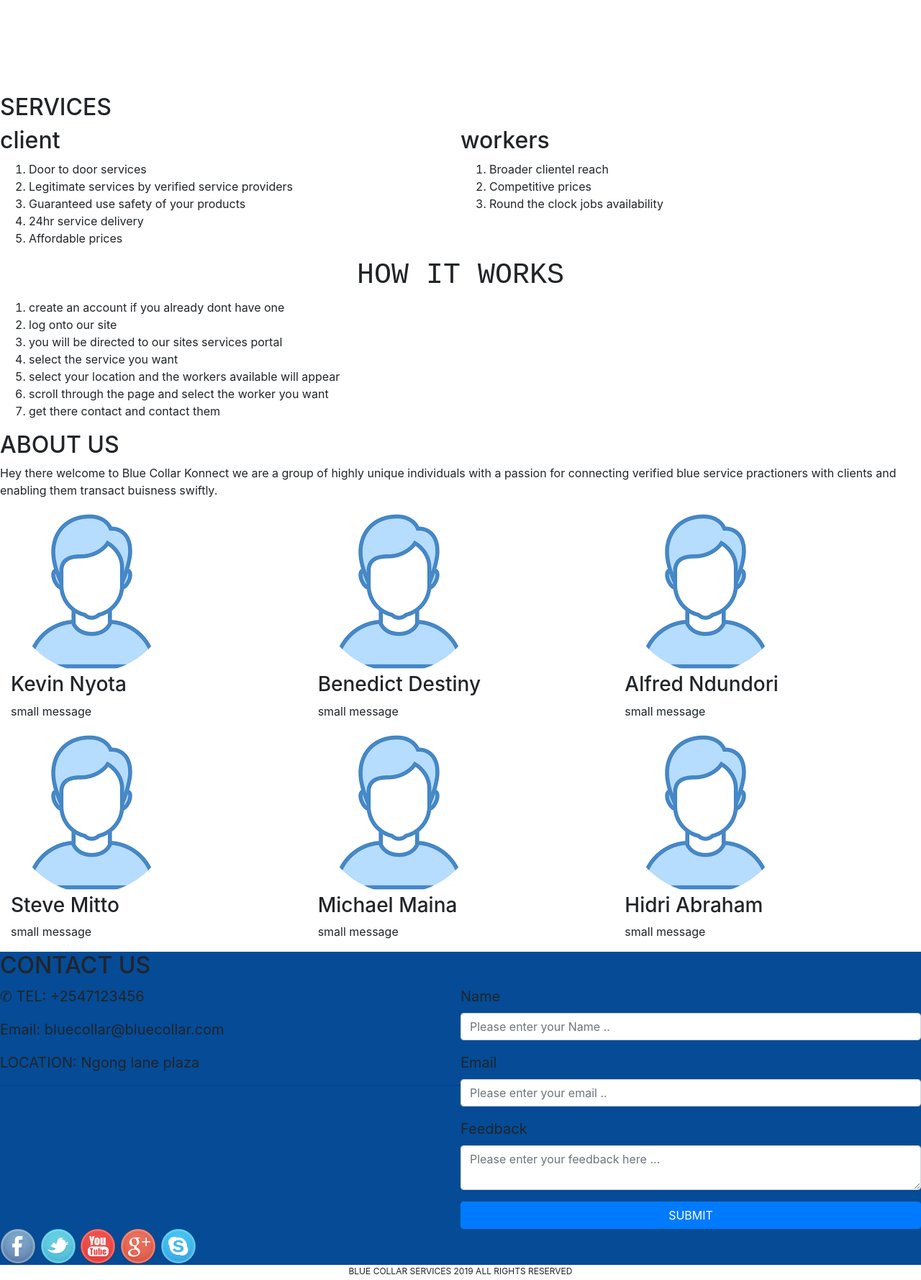
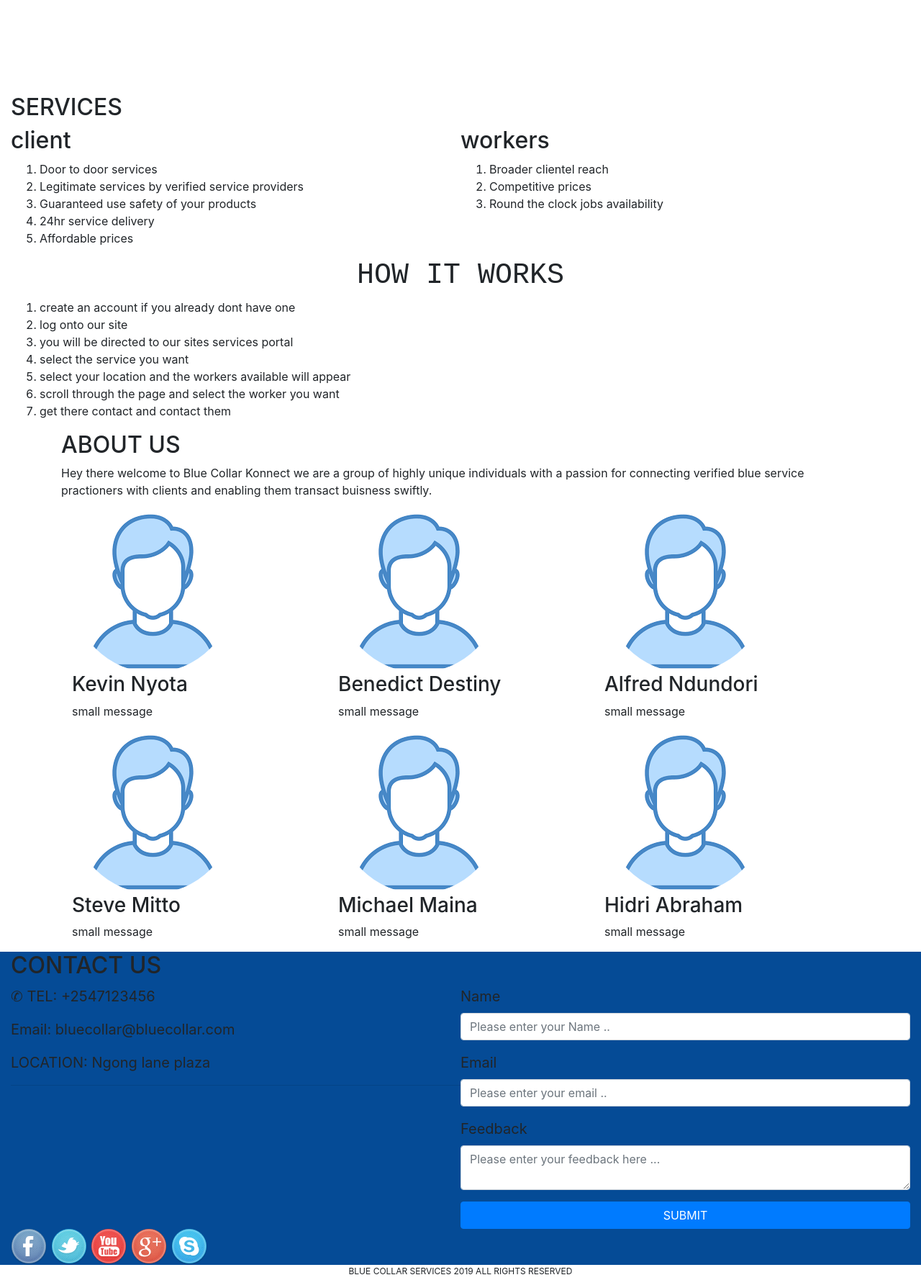
Before and after one commit to Ndundiro/blue-collar, a plain HTML site: page index.html in a window 1280 px wide. Shown: the part 640-2418 px from the top of the page at 72% size. Drawn offline with Linux system fonts and the light colour scheme.

Commit message:
This commit adds relevant containers and styles the topnav to have a padding of 0

```diff
--- a/index.html
+++ b/index.html
@@ -14,7 +14,7 @@
 
 <body>
 
-        <div class="sticky-top">
+        <div class=" container-fluid sticky-top" style="padding:0px">
             <nav class="navbar navbar-expand-lg navbar-light bg-primary">
                 <!-- <a class="navbar-brand logo" href="#">
                     <img src="assets/LOGO.png">
@@ -50,7 +50,7 @@
             <p>"If workers of the world want to win all they have to do is recognise their own solidarity"</p>
             <button type="submit" class="btn btn-primary" id="signup"><a href="login.html">Sign Up</a></button>
         </div>
-        <div id="services">
+        <div class="container-fluid" id="services">
             <h2>SERVICES</h2>
             <div class="row">
                 <div class="col-md-6">
@@ -74,7 +74,7 @@
 
             </div>
         </div>
-        <div id="how-it-works">
+        <div class="container-fluid" id="how-it-works">
             <h2>HOW IT WORKS</h2>
             <div id="how it works">
                 <ol>
@@ -89,7 +89,7 @@
             </div>
 
         </div>
-        <div id="about-us">
+        <div class="container" id="about-us">
             <h2>ABOUT US</h2>
             <p>Hey there welcome to Blue Collar Konnect we are a group of highly unique individuals with a passion for
                 connecting verified blue service practioners with clients and enabling them transact buisness swiftly.
@@ -133,7 +133,7 @@
 
 
         </div>
-        <div id="Contact-us">
+        <div class="container-fluid" id="Contact-us">
             <h2>CONTACT US</h2>
             <div class="row">
                 <div class="col-md-6">
@@ -175,7 +175,7 @@
             </div>
 
         </div>
-        <div id="footer">
+        <div class="container-fluid" id="footer">
             <p>BLUE COLLAR SERVICES 2019 ALL RIGHTS RESERVED</p>
         </div>
 
```
